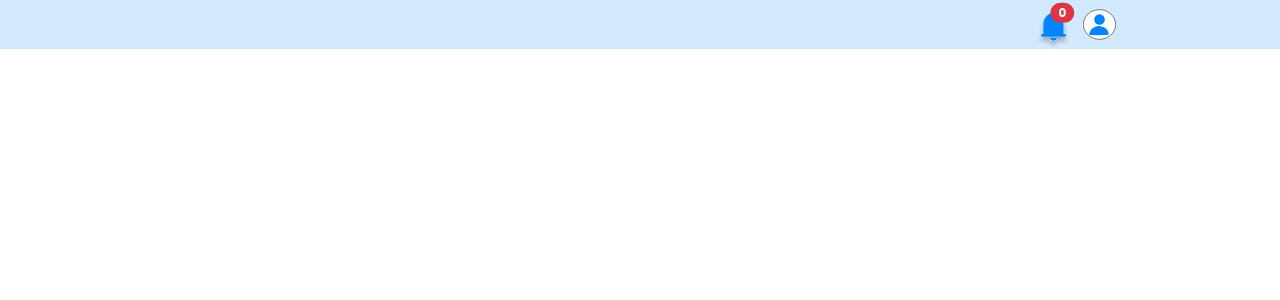
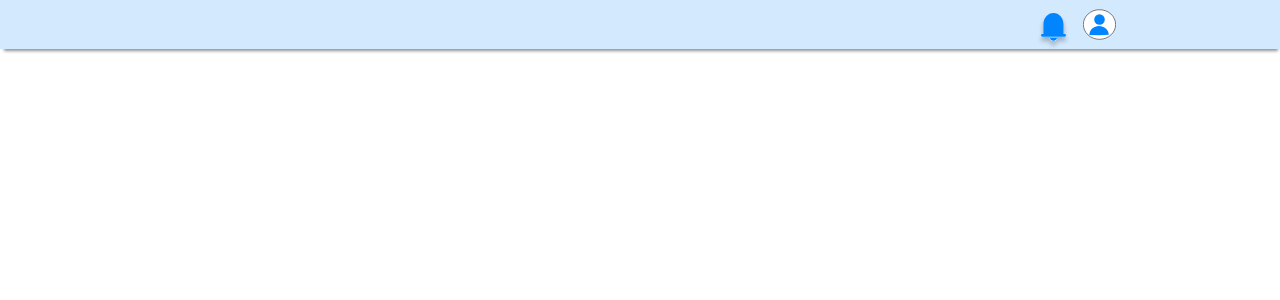
Before and after one commit to isuruij/TaxComputationSystem-FrontEnd, a React (Vite) app: page / in a window 1280 px wide. Shown: the top 300 px of the page. Built offline with nearby package versions, Linux system fonts and the light colour scheme.

Commit message:
updated notification count to Header component

```diff
--- a/src/components/Header.jsx
+++ b/src/components/Header.jsx
@@ -1,16 +1,37 @@
-import React from "react";
+import React, { useEffect } from "react";
 import Notification from "../assets/Notification.svg";
 import Profile from "../assets/Profile.svg";
+import { useState } from "react";
 
 function Header() {
+  useEffect(() => {
+    setcount(0);
+  }, []);
+
+  const [count, setcount] = useState(0);
+
   return (
-    <div style={{ backgroundColor: "#D3E9FE", display: "flex"}}>
-
-      <img style={{marginLeft:"81%",paddingTop:"1%",paddingRight:"1%"}} src={Notification} alt="Notification" />
-      <span style={{marginLeft:"83%",marginTop:"1%"}} className="position-absolute translate-middle badge rounded-pill bg-danger">
-        0
-        <span className="visually-hidden">unread messages</span>
-      </span>
+    <div
+      style={{
+        boxShadow: "1px 5px 3px -3px rgba(0,0,0,0.44)",
+        backgroundColor: "#D3E9FE",
+        display: "flex",
+      }}
+    >
+      <img
+        style={{ marginLeft: "81%", paddingTop: "1%", paddingRight: "1%" }}
+        src={Notification}
+        alt="Notification"
+      />
+      {count != 0 && (
+        <span
+          style={{ marginLeft: "83%", marginTop: "1%" }}
+          className="translate-middle badge rounded-pill bg-danger"
+        >
+          {count}
+          {/* <span className="visually-hidden">unread messages</span> */}
+        </span>
+      )}
       <img src={Profile} alt="Profile" />
     </div>
   );
```
